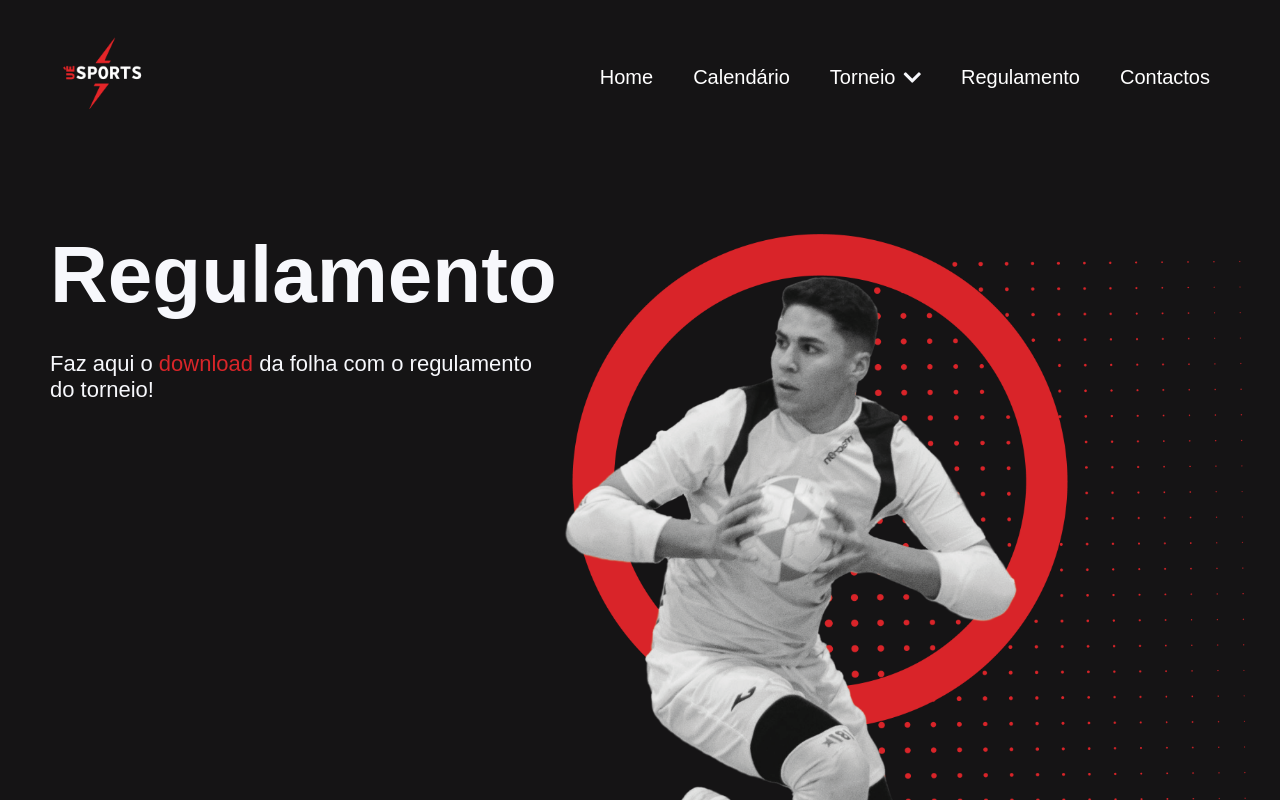
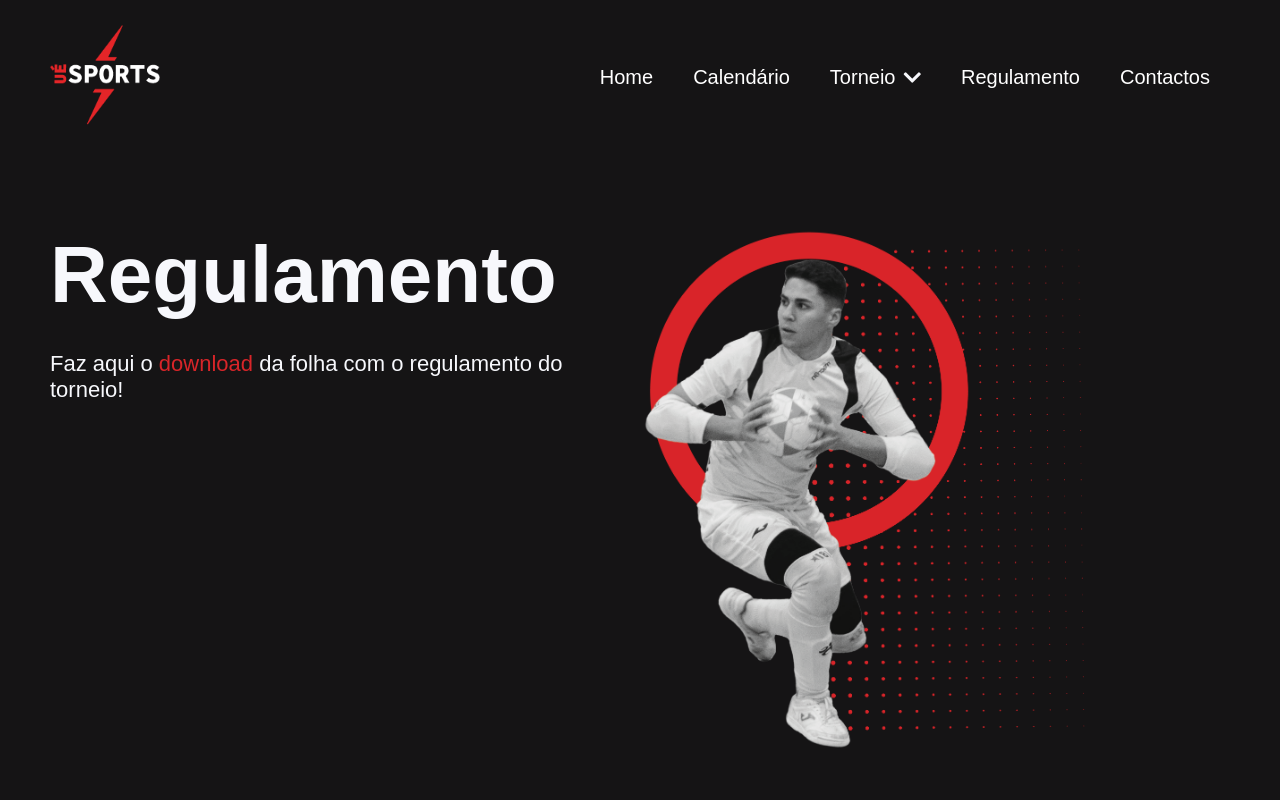
Before and after one commit to MrValraven/torneioreitor, a React (Vite) app: page /regulamento in a window 1280 px wide. Shown: the top 800 px of the page. Built offline with nearby package versions, Linux system fonts and the light colour scheme; a web font is replaced by a local one.

Commit message:
changed logo

```diff
--- a/src/pages/regulamento/styles.scss
+++ b/src/pages/regulamento/styles.scss
@@ -3,7 +3,7 @@
   margin-top: 100px;
 
   img {
-    width: 700px;
+    width: 450px;
   }
 
   .other-info {
```
Also changed, not shown: src/assets/logo.png.
